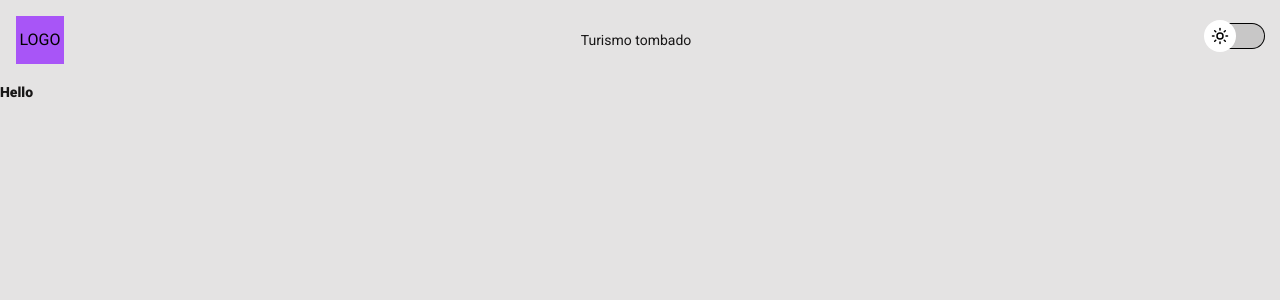
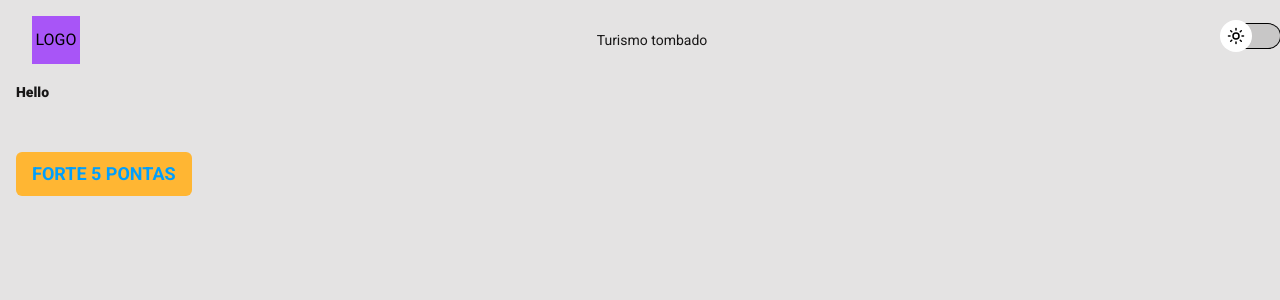
Before and after one commit to Maycomwill/turismo-tombado, a React (Vite) app: page / in a window 1280 px wide. Shown: the top 300 px of the page. Built offline with nearby package versions, Linux system fonts and the light colour scheme.

Commit message:
navigation button added

```diff
--- a/src/pages/Forte5.tsx
+++ b/src/pages/Forte5.tsx
@@ -8,8 +8,10 @@ import Image3 from "../assets/5pontas/forte5pontas3.jpg";
 import Image4 from "../assets/5pontas/forte5pontas4.jpg";
 import { Header } from "../components/Header";
 import { Footer } from "../components/Footer";
+import { useNavigate } from "react-router-dom";
 
 export function Forte5() {
+  const navigate = useNavigate()
   return (
     <div className="w-screen h-full">
       <Header />
@@ -54,6 +56,14 @@ export function Forte5() {
           </div>
         </div>
       </div>
+      <div>
+      <button
+        onClick={() => navigate(-1)}
+        className="bg-pYellow-400 px-4 py-2 rounded-md"
+      >
+        <Text color="blue" weight="bold" className="uppercase" size="xlg">Voltar</Text>
+      </button>
+      </div>
       <Footer />
     </div>
   );
--- a/src/pages/Home.tsx
+++ b/src/pages/Home.tsx
@@ -1,12 +1,23 @@
 import React from "react";
 import { Header } from "../components/Header";
 import Text from "../components/Text";
+import { useNavigate } from "react-router-dom";
 
 export function Home() {
+  const navigate = useNavigate();
   return (
-    <div>
+    <div className="px-4">
       <Header />
-      <Text weight="black" >Hello</Text>
+      <Text weight="black">Hello</Text>
+      <br />
+      <br />
+      <br />
+      <button
+        onClick={() => navigate("/forte-5-pontas")}
+        className="bg-pYellow-400 px-4 py-2 rounded-md"
+      >
+        <Text color="blue" weight="bold" className="uppercase" size="xlg">forte 5 pontas</Text>
+      </button>
     </div>
   );
 }
```
